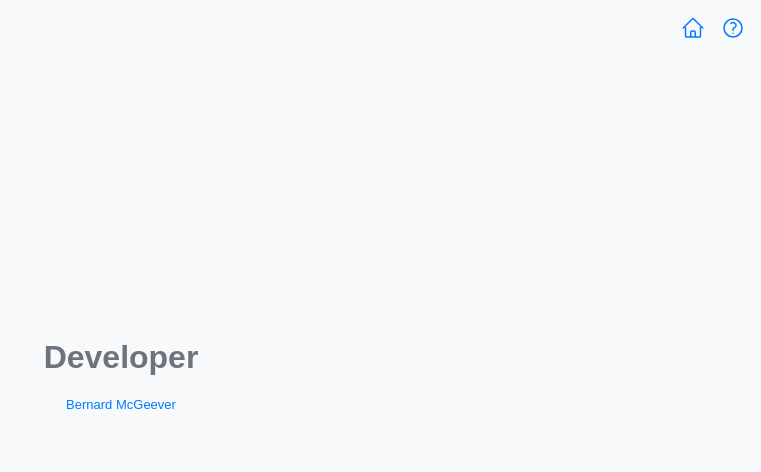
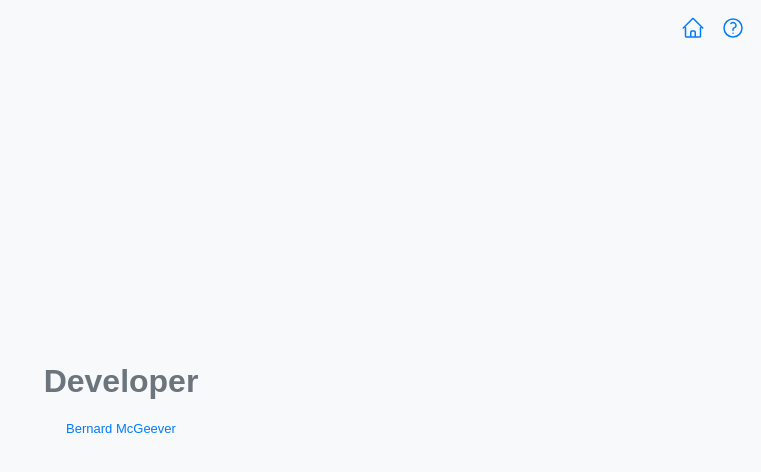
Before and after one commit to bernard-mcgeever-giab/give-it-a-bash-website, an Angular app: page /contact in a window 1280 px wide. Shown: the top 472 px of the page, without its empty margins (519-1280 px from the left). Built offline with nearby package versions, Linux system fonts and the light colour scheme.

Commit message:
update contacts page

```diff
--- a/src/app/contact/contact.component.scss
+++ b/src/app/contact/contact.component.scss
@@ -3,7 +3,7 @@
     flex-direction: column;
     justify-content: center;
     align-items: center;
-    min-height: 94vh;
+    min-height: 100vh;
     text-align: center;
     background-color: #f8f9fa;
     padding: 2rem;
--- a/src/app/home/home.component.scss
+++ b/src/app/home/home.component.scss
@@ -6,7 +6,6 @@
     min-height: 100vh;
     text-align: center;
     background-color: #f8f9fa;
-    position: relative;
 }
 
 .home-container .heading {
```
